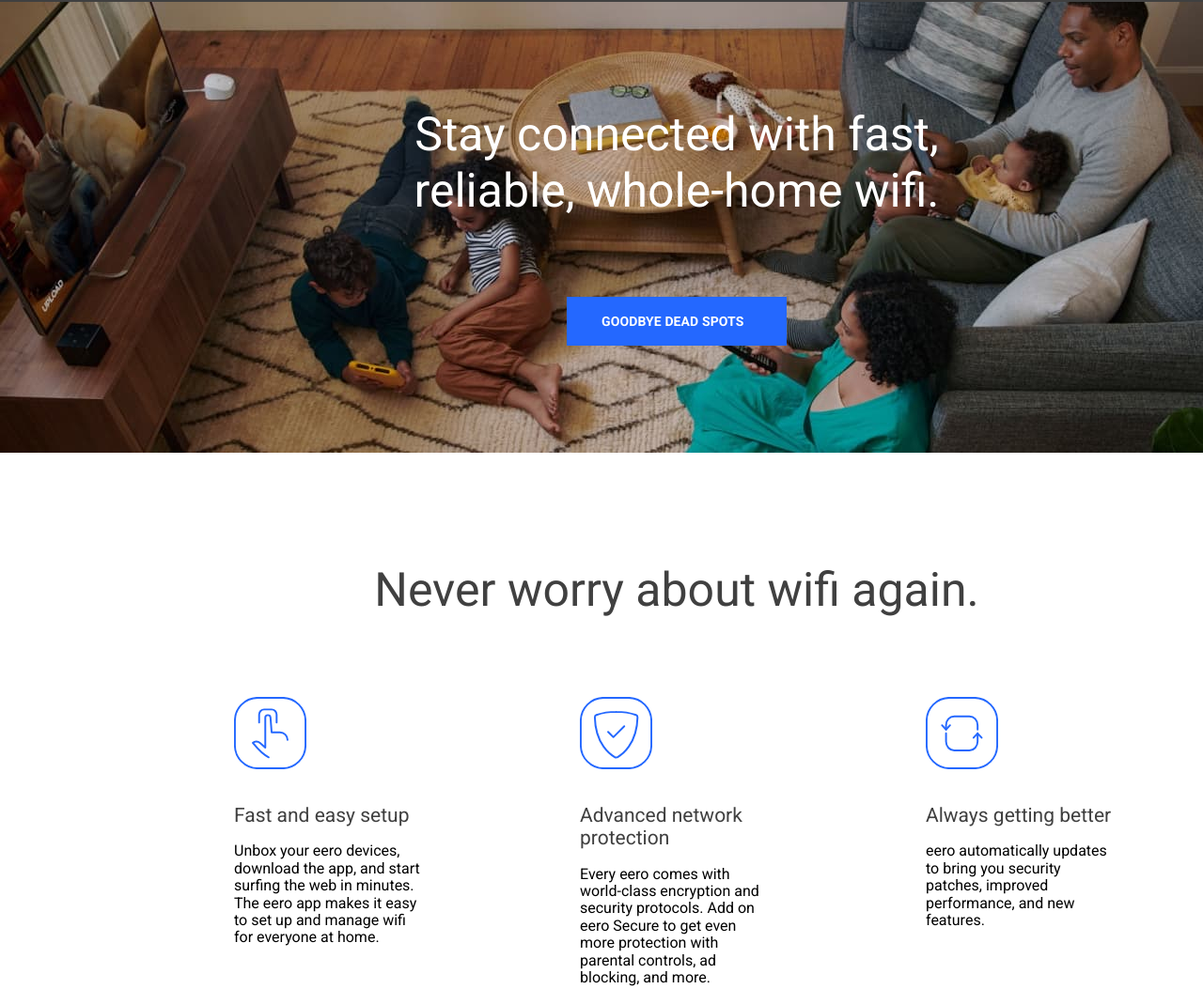
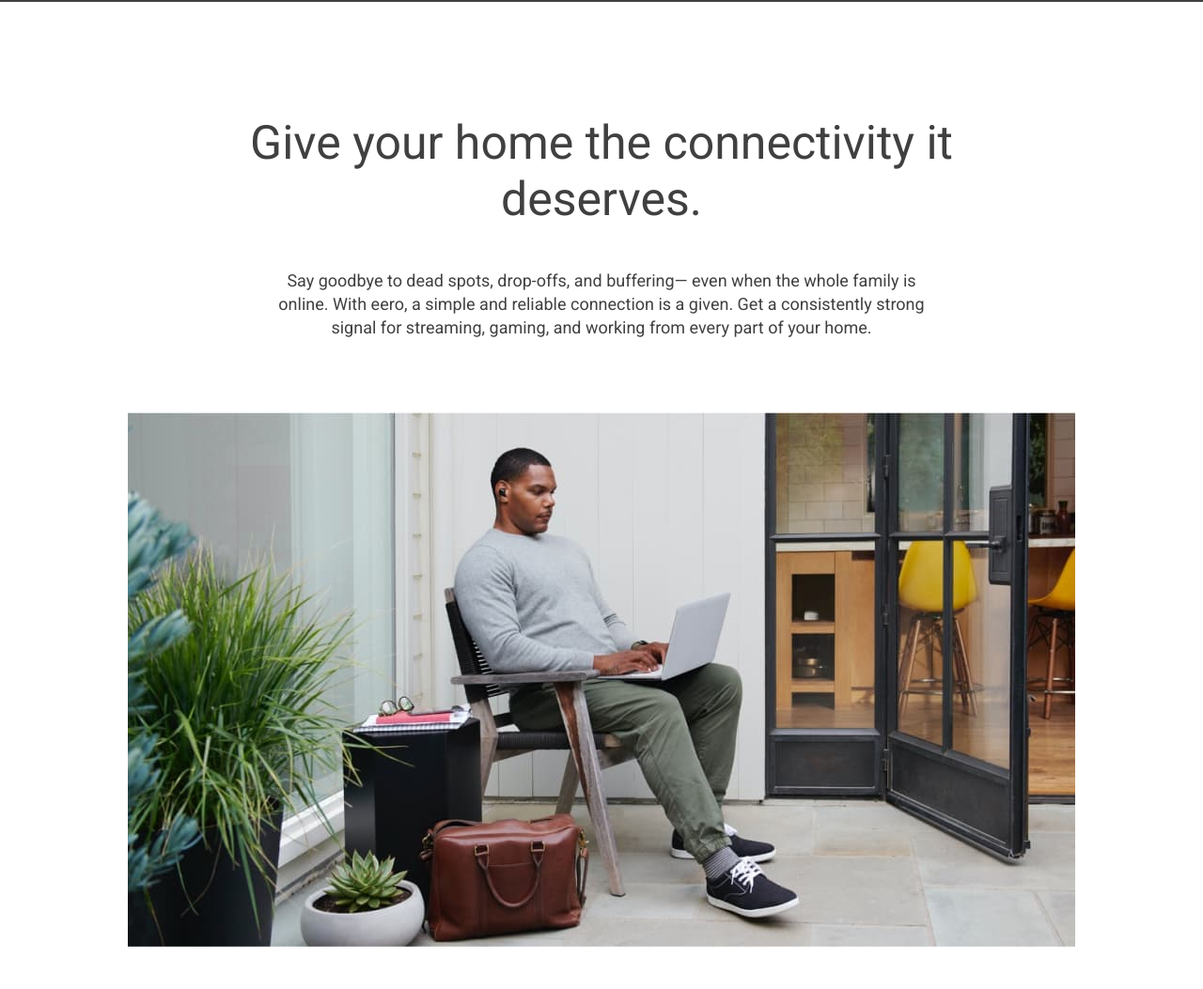
Before and after one commit to a-pinchuk/command-project, a website built with Parcel: page src/index.html in a window 1280 px wide. Shown: the part 2820-3873 px from the top of the page at 94% size. Built offline with nearby package versions, Linux system fonts and the light colour scheme.

Commit message:
add home

```diff
--- a/src/index.html
+++ b/src/index.html
@@ -13,6 +13,7 @@
     <include src="./partials/hero.html"></include>
     <include src="./partials/connection.html"></include>
     <include src="./partials/quote.html"></include>
+    <include src="./partials/home.html"></include>
     <include src="./partials/stayconnected.html"></include>
     <include src="./partials/never_worry.html"></include>
     <include src="./partials/turns_out.html"></include>
--- /dev/null
+++ b/src/partials/home.html
@@ -0,0 +1,10 @@
+<section class="home">
+    <div class="comtainer">
+        <h2 class="home-title">Give your home the connectivity it deserves.</h2>
+        <p class="home-text">Say goodbye to dead spots, drop-offs, and buffering— even when the whole family is online.
+         With eero, a simple and reliable connection is a given. Get a consistently strong signal for streaming,
+         gaming, and working from every part of your home.</p>
+        <img class="home-pic" src="./images/workman.jpg" alt="man in house" >
+
+    </div>
+</section>
--- /dev/null
+++ b/src/sass/components/_home.scss
@@ -0,0 +1,41 @@
+.home {
+    text-align: center;
+    margin-top: 120px;
+    margin-bottom: 120px;
+ }
+ .home-title {
+    margin-bottom: 44px;
+    width: 782px;
+    display: block;
+    margin-left: auto;
+    margin-right: auto;
+    font-style: normal;
+    font-weight: 400;
+    font-size: 50px;
+    line-height: 60px;
+    /* or 120% */
+    text-align: center;
+    color: getColor('primary-text-color');
+ }
+ .home-text {
+    margin-bottom: 78px;
+    width:707px;
+    display:block;
+    margin-left: auto;
+    margin-right: auto;
+    font-style: normal;
+    font-weight: 400;
+    font-size: 18px;
+    line-height: 25px;
+    /* or 140% */
+    text-align: center;
+    color: getColor('primary-text-color');
+}
+
+ .home-pic {
+   /* margin-bottom: 120px;*/
+    width: 1008px;
+    height: 569px;
+    margin-left: auto;
+    margin-right: auto;
+ }
--- a/src/sass/index.scss
+++ b/src/sass/index.scss
@@ -16,6 +16,7 @@
 @import './components/hero';
 @import './components/connection';
 @import './components/quote';
+@import './components/home';
 @import './components/stayconnected';
 @import './components/never_worry';
 @import './components/turn_out';
```
